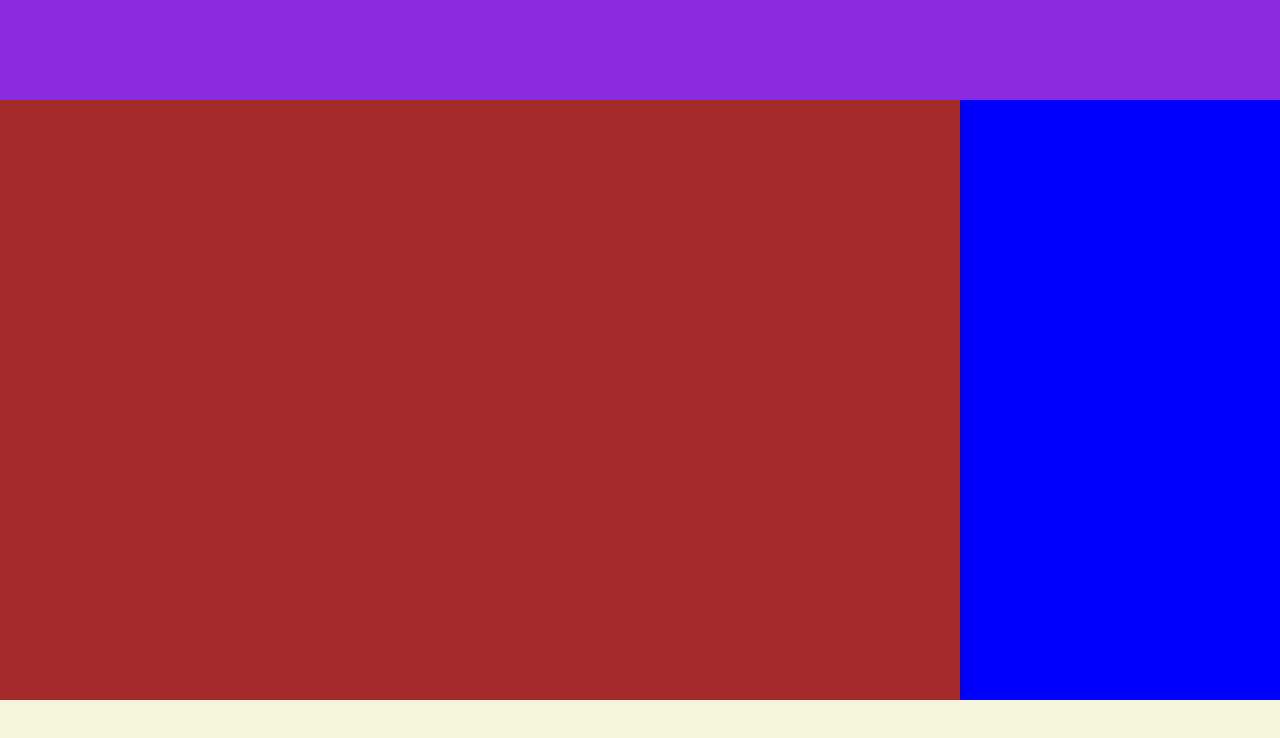
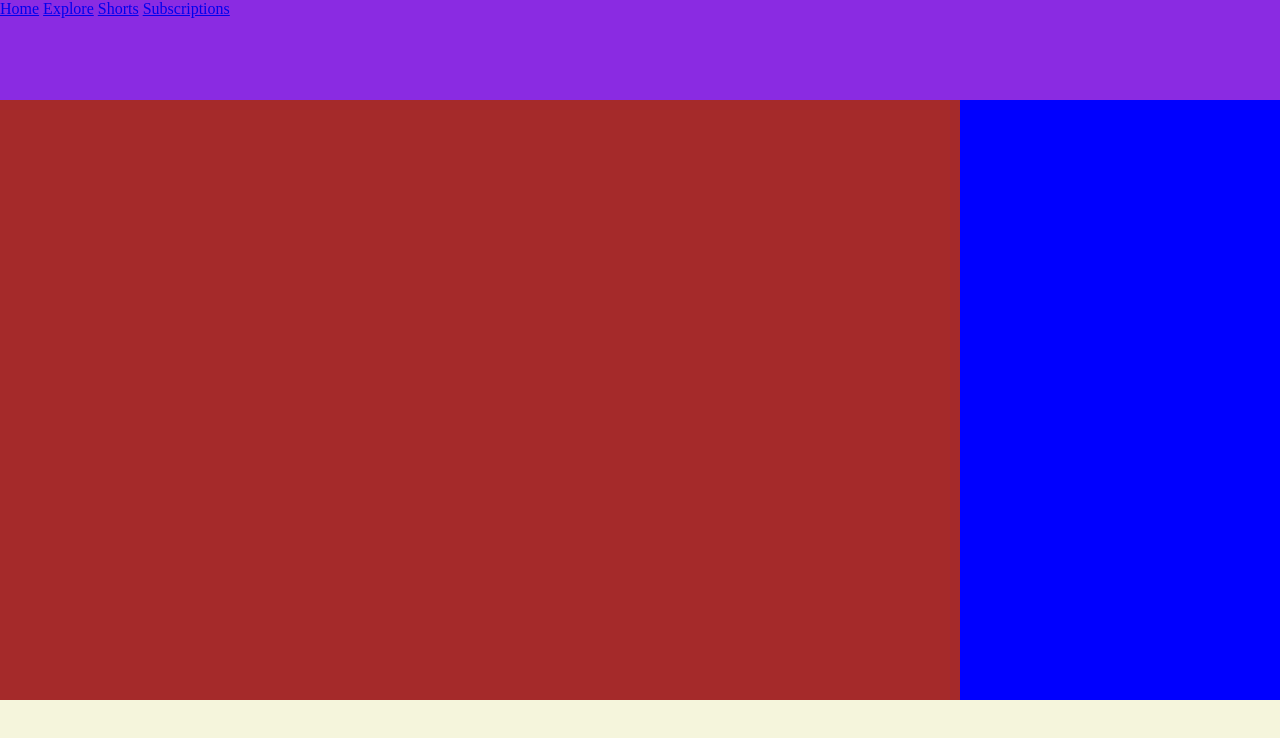
Before and after one commit to 78fatemanazari/YouTube-video-player-page, a plain HTML site: page index.html in a window 1280 px wide. Drawn offline with Linux system fonts and the light colour scheme.

Commit message:
Add navbar

```diff
--- a/index.html
+++ b/index.html
@@ -8,7 +8,14 @@
     <body>
         <main>
             <div class="container">
-                <header></header>
+                <header>
+                    <nav>
+                        <a href="/">Home</a>
+                        <a href="/">Explore</a>
+                        <a href="/">Shorts</a>
+                        <a href="/">Subscriptions</a>
+                    </nav>
+                </header>
                 <section class="video"></section>
                 <section class="description"></section>
             </div>
```
